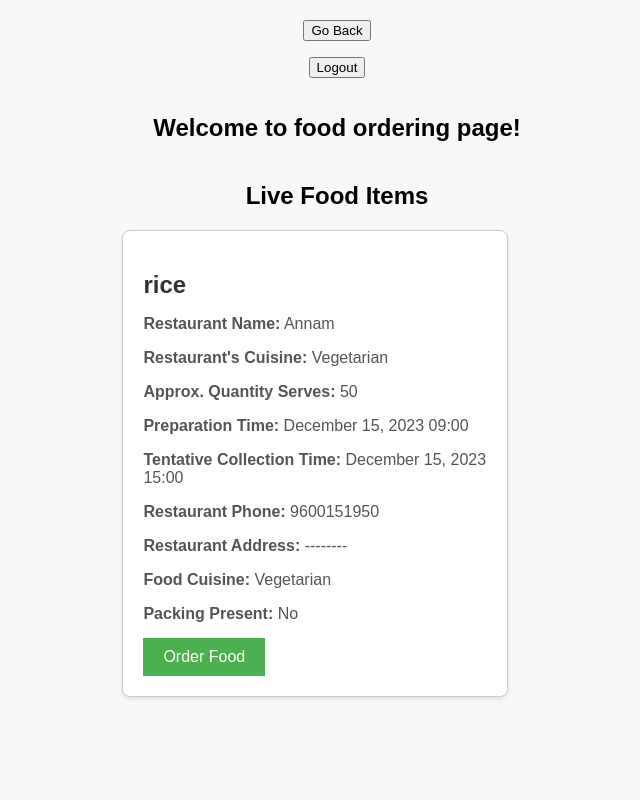
After one commit to shashannk31/Annam, a Django app: page /charity/order/ in a window 1280 px wide. The commit adds this page. Shown: the whole page, without its empty margins (303-943 px from the left). Run offline with Django 4.2, Linux system fonts and the light colour scheme; data comes from the database, SQL or seed files in the repository; both versions use the stored data as it was after the commit; parts of the project's set-up code (start-up, migrations or seed data) failed here and were passed over.

Commit message:
Food Ordering

```diff
--- a/annam/urls.py
+++ b/annam/urls.py
@@ -22,10 +22,21 @@ from django.conf.urls.static import static
 app_name = 'app'
 urlpatterns = [
     path('admin/', admin.site.urls, name='admin'),
-    path('home/', views.home, name="home"),
+
+    #authentication
+    path('', views.signin, name="signin"),
     path('register/', views.register, name='register'),
-    path('', views.signin, name="signin"),
     path('logout/', views.logoutview, name="logout"),
+
+    #restaurant
+    path('restaurant/home/', views.restauranthome, name="restauranthome"),
+    path('restaurant/donate/', views.donate, name="donate"),
+    path('restaurant/donatefood/', views.donatefood, name="donatefood"),
+
+    #charity
+    path('charity/home/', views.charityhome, name="charityhome"),
+    path('charity/order/', views.order, name="order"),
+    path('charity/orderfood/', views.orderfood, name="orderfood"),
 ]
 
 if settings.DEBUG:
--- /dev/null
+++ b/app/templates/app/order.html
@@ -0,0 +1,217 @@
+<form method="post" action="{% url 'charityhome' %}">
+    {% csrf_token %}
+    <button type="submit">Go Back</button>
+</form>
+<form method="post" action="{% url 'logout' %}">
+    {% csrf_token %}
+    <button type="submit">Logout</button>
+</form>
+<h2>Welcome to food ordering page!</h2>
+
+<!-- templates/order.html -->
+<!DOCTYPE html>
+<html lang="en">
+<head>
+    <meta charset="UTF-8">
+    <meta name="viewport" content="width=device-width, initial-scale=1.0">
+    <title>Live Food Items</title>
+    <style>
+        body {
+            font-family: Arial, sans-serif;
+            background-color: #f8f8f8;
+            margin: 0;
+            padding: 0;
+            display: flex;
+            flex-direction: column;
+            align-items: center;
+            padding-top: 20px;
+        }
+
+        h1 {
+            color: #333;
+        }
+
+        .food-item {
+            border: 1px solid #ccc;
+            border-radius: 8px;
+            padding: 20px;
+            margin-bottom: 20px;
+            background-color: #fff;
+            box-shadow: 0 2px 4px rgba(0, 0, 0, 0.1);
+            width: 80%;
+            max-width: 600px;
+            cursor: pointer;
+            transition: transform 0.3s ease-in-out;
+        }
+
+        .food-item:hover {
+            transform: scale(1.05);
+        }
+
+        .food-item h2 {
+            color: #333;
+            margin-bottom: 10px;
+        }
+
+        .food-item p {
+            color: #555;
+            margin-bottom: 5px;
+        }
+
+        .enlarged {
+            position: fixed;
+            top: 0;
+            left: 0;
+            width: 100%;
+            height: 100%;
+            background-color: rgba(255, 255, 255, 0.9);
+            z-index: 2;
+            overflow-y: auto;
+            display: flex;
+            align-items: center;
+            justify-content: center;
+            transition: background-color 0.3s ease-in-out;
+            backdrop-filter: blur(2px);
+        }
+
+        .enlarged .food-item {
+            width: 80%;
+            max-width: 800px;
+            transform: scale(1);
+            box-shadow: 0 2px 4px rgba(0, 0, 0, 0.1);
+            cursor: default;
+            transition: transform 0.3s ease-in-out;
+        }
+
+        .enlarged .food-item:hover {
+            transform: scale(1);
+        }
+
+        .order-button {
+            background-color: #4CAF50;
+            color: white;
+            border: none;
+            padding: 10px 20px;
+            text-align: center;
+            text-decoration: none;
+            display: inline-block;
+            font-size: 16px;
+            margin-top: 10px;
+            cursor: pointer;
+        }
+
+        .close-button {
+            position: absolute;
+            top: 15px;
+            right: 15px;
+            font-size: 36px;
+            cursor: pointer;
+            color: #333;
+        }
+    </style>
+</head>
+<body>
+    <h2>Live Food Items</h2>
+    {% if messages %}
+        {% for message in messages %}
+          <p>{{ message }}</p>
+        {% endfor %}
+    {% endif %}
+
+    {% if live_food_items %}
+      {% for food_item in live_food_items %}
+         <form class="" action="{% url 'orderfood' %}" method="post">
+           {% csrf_token %}
+           <div class="food-item" onclick="enlargeFoodItem(this)">
+               {% csrf_token %}
+               <input type="hidden" name="id" value="{{ food_item.id }}">
+
+               <h2>{{ food_item.name_of_food }}</h2>
+               <input type="hidden" name="name_of_food" value="{{ food_item.name_of_food }}">
+
+               <p><strong>Restaurant Name:</strong> {{ food_item.organization_name }}</p>
+               <input type="hidden" name="organization_name" value="{{ food_item.organization_name }}">
+
+               <p><strong>Restaurant's Cuisine:</strong> {{ food_item.cuisine_type }}</p>
+               <input type="hidden" name="cuisine_type" value="{{ food_item.cuisine_type }}">
+
+               <p><strong>Approx. Quantity Serves:</strong> {{ food_item.quantity_serves }}</p>
+               <input type="hidden" name="quantity_serves" value="{{ food_item.quantity_serves }}">
+
+               <p><strong>Preparation Time:</strong> {{ food_item.time_of_preparation|date:"F j, Y H:i" }}</p>
+               <input type="hidden" name="time_of_preparation" value="{{ food_item.time_of_preparation }}">
+
+               <p><strong>Tentative Collection Time:</strong> {{ food_item.tentative_collection_time|date:"F j, Y H:i" }}</p>
+               <input type="hidden" name="tentative_collection_time" value="{{ food_item.tentative_collection_time }}">
+
+               <p><strong>Restaurant Phone:</strong> {{ food_item.restaurant_phone }}</p>
+               <input type="hidden" name="restaurant_phone" value="{{ food_item.restaurant_phone }}">
+
+               <p><strong>Restaurant Address:</strong> {{ food_item.restaurant_address }}</p>
+               <input type="hidden" name="restaurant_address" value="{{ food_item.restaurant_address }}">
+
+               <p><strong>Food Cuisine:</strong> {{ food_item.food_cuisine }}</p>
+               <input type="hidden" name="food_cuisine" value="{{ food_item.food_cuisine }}">
+
+               <p><strong>Packing Present:</strong> {{ food_item.packing_present }}</p>
+               <input type="hidden" name="packing_present" value="{{ food_item.packing_present }}">
+
+               <button type="submit" class="order-button">Order Food</button>
+           </div>
+         </form>
+
+      {% endfor %}
+    {% else %}
+      <div>No food items currently available! Kindly check later</div>
+    {% endif %}
+
+    <script>
+        function enlargeFoodItem(element) {
+            // Create a new div for the enlarged view
+            const enlargedDiv = document.createElement('div');
+            enlargedDiv.classList.add('enlarged');
+
+            // Clone the clicked food item and append it to the enlarged view
+            const clonedItem = element.cloneNode(true);
+
+            // Remove the "Order Food" button from the cloned item
+            const orderButton = clonedItem.querySelector('.order-button');
+            if (orderButton) {
+                orderButton.remove();
+            }
+
+            clonedItem.classList.add('enlarged-item');
+            enlargedDiv.appendChild(clonedItem);
+
+            // Create a close button and append it to the enlarged view
+            const closeButton = document.createElement('span');
+            closeButton.innerHTML = '&times;'; // '×' for the close symbol
+            closeButton.classList.add('close-button');
+            closeButton.addEventListener('click', function () {
+                enlargedDiv.remove();
+            });
+            enlargedDiv.appendChild(closeButton);
+
+            // Append the enlarged view to the body
+            document.body.appendChild(enlargedDiv);
+
+            // Add a click event listener to close the enlarged view when clicking outside of the box
+            enlargedDiv.addEventListener('click', function (event) {
+                if (event.target === enlargedDiv) {
+                    enlargedDiv.remove();
+                }
+            });
+        }
+
+        function confirmOrder(foodItemId) {
+            // Show a confirmation dialog
+            var result = confirm("Are you sure you want to order this food item?");
+            if (result) {
+                // If the user clicks 'Yes', submit the form
+                document.getElementById('order-form-' + foodItemId).submit();
+            }
+        }
+    </script>
+
+</body>
+</html>
--- /dev/null
+++ b/app/templates/app/orderfood.html
@@ -0,0 +1 @@
+food ordered successfully
--- a/app/views.py
+++ b/app/views.py
@@ -3,6 +3,8 @@ from django.contrib.auth import login, authenticate, logout
 from .forms import CustomUserCreationForm, LoginForm
 from django.contrib import messages
 from django.contrib.auth import get_user_model
+from django.utils import timezone
+from .models import FoodOrder
 
 def register(request):
     if request.method == 'POST':
@@ -10,8 +12,19 @@ def register(request):
         if form.is_valid():
             user = form.save()
             request.session['username']=user.username
+            request.session['organization_type']=user.organization_type
+            request.session['organization_name']=user.organization_name
+            request.session['city']=user.city
+            request.session['state']=user.state
+            request.session['address']=user.address
+            request.session['phone']=user.phone
+            request.session['cuisine_type']=user.cuisine_type
+            request.session['email']=user.email
             login(request, user,backend='app.auth_backends.CustomUserModelBackend')
-            return redirect('home')  # replace 'home' with your desired redirect URL
+            if request.session.get('organization_type') == "Restaurant":
+                return redirect('restauranthome')
+            elif request.session.get('organization_type') == "Old Age Home" or request.session.get('organization_type') == "Orphanage":
+                return redirect('charityhome')
     else:
         form = CustomUserCreationForm()
     return render(request, 'app/register.html', {'form': form})
@@ -21,29 +34,121 @@ def signin(request):
     form = LoginForm(request.POST)
     if request.method == 'POST':
         form = LoginForm(request.POST)
-        print(form)
+        #print(form)
         if form.is_valid():
             email = form.cleaned_data['email']
             password = form.cleaned_data['password']
-            print(email)
-            print(password)
+            #print(email)
+            #print(password)
             user = authenticate(request, email=email, password=password)
-            print(user)
+            #print(user)
             if user is not None:
                 login(request, user,backend='app.auth_backends.CustomUserModelBackend')
                 request.session['username']=user.username
-                return redirect('home')
+                request.session['organization_type']=user.organization_type
+                request.session['organization_name']=user.organization_name
+                request.session['city']=user.city
+                request.session['state']=user.state
+                request.session['address']=user.address
+                request.session['phone']=user.phone
+                request.session['cuisine_type']=user.cuisine_type
+                request.session['email']=user.email
+                if request.session.get('organization_type') == "Restaurant":
+                    return redirect('restauranthome')
+                elif request.session.get('organization_type') == "Old Age Home" or request.session.get('organization_type') == "Orphanage":
+                    return redirect('charityhome')
             else:
                 messages.error(request, 'Invalid email or password. Please try again.')
-
     return render(request, 'app/signin.html', {'form': form})
-
-
-def home(request):
-    username=request.session.get('username')
-    print(username)
-    return render(request, 'app/home.html', {'username': username})
 
 def logoutview(request):
     logout(request)
     return redirect('signin')
+
+def restauranthome(request):
+    username=request.session.get('username')
+    print(username)
+    return render(request, 'app/restauranthome.html', {'username': username})
+
+def donate(request):
+    return render(request, 'app/donatefood.html')
+
+def donatefood(request):
+    if request.method == "POST":
+        organization_name=request.session.get('organization_name')
+        city=request.session.get('city')
+        state=request.session.get('state')
+        address=request.session.get('address')
+        phone=request.session.get('phone')
+        cuisine_type=request.session.get('cuisine_type')
+        time_of_preparation = request.POST.get("time_of_preparation")
+        name_of_food = request.POST.get("name_of_food")
+        food_cuisine = request.POST.get("food_cuisine")
+        quantity_serves = request.POST.get("quantity_serves")
+        storage_duration = request.POST.get("storage_duration")
+        tentative_collection_time = request.POST.get("tentative_collection_time")
+        packing_present = request.POST.get("packing_present")
+
+        if time_of_preparation:
+            time_of_preparation = timezone.datetime.strptime(time_of_preparation, "%Y-%m-%dT%H:%M")
+        if tentative_collection_time:
+            tentative_collection_time = timezone.datetime.strptime(tentative_collection_time, "%Y-%m-%dT%H:%M")
+
+        food_order = FoodOrder(
+            organization_name=organization_name,
+            city=city,
+            state=state,
+            restaurant_address=address,
+            restaurant_phone=phone,
+            cuisine_type=cuisine_type,
+            time_of_preparation=time_of_preparation,
+            name_of_food=name_of_food,
+            food_cuisine=food_cuisine,
+            quantity_serves=quantity_serves,
+            storage_duration=storage_duration,
+            tentative_collection_time=tentative_collection_time,
+            packing_present=packing_present,
+            is_live=True
+        )
+
+        food_order.save()
+        messages.success(request,'Details Posted Successfully')
+    return render(request, 'app/donatefood.html')
+
+def charityhome(request):
+    username=request.session.get('username')
+    print(username)
+    return render(request, 'app/charityhome.html', {'username': username})
+
+def order(request):
+    live_food_items = FoodOrder.objects.filter(is_live=True)
+    print(live_food_items)
+    return render(request,'app/order.html', {"live_food_items":live_food_items})
+
+def orderfood(request):
+    if request.method=="POST":
+        id = request.POST.get("id")
+        name_of_food = request.POST.get("name_of_food")
+        organization_name = request.POST.get("organization_name")
+        cuisine_type = request.POST.get("cuisine_type")
+        quantity_serves = request.POST.get("quantity_serves")
+        time_of_preparation = request.POST.get("time_of_preparation")
+        tentative_collection_time = request.POST.get("tentative_collection_time")
+        restaurant_phone = request.POST.get("restaurant_phone")
+        restaurant_address = request.POST.get("restaurant_address")
+        food_cuisine = request.POST.get("food_cuisine")
+        packing_present = request.POST.get("packing_present")
+        delivery_address = request.session.get('address')
+        charity_phone = request.session.get('phone')
+        existing_instance = FoodOrder.objects.get(id=id)
+
+        existing_instance.delivery_address = delivery_address
+        existing_instance.charity_phone = charity_phone
+        existing_instance.is_live = False
+
+        existing_instance.save()
+        messages.success(request,'Food ordered successfully')
+        return redirect('order')
+
+    live_food_items = FoodOrder.objects.filter(is_live=True)
+    return render(request, 'app/order.html', {"live_food_items": live_food_items, "messages": messages.get_messages(request)})
```
Also changed, not shown: app/admin.py (+13 -3 lines), app/models.py (+20 -0 lines), app/templates/app/charityhome.html (added, +27 -0 lines), app/templates/app/donatefood.html (added, +99 -0 lines), app/templates/app/restauranthome.html (renamed from app/templates/app/home.html, +6 -2 lines), app/migrations/0017_foodorder.py (added), app/migrations/0018_alter_foodorder_packing_present.py (added), app/migrations/0019_alter_foodorder_collected_time.py (added), app/migrations/0020_alter_foodorder_id.py (added), db.sqlite3.
